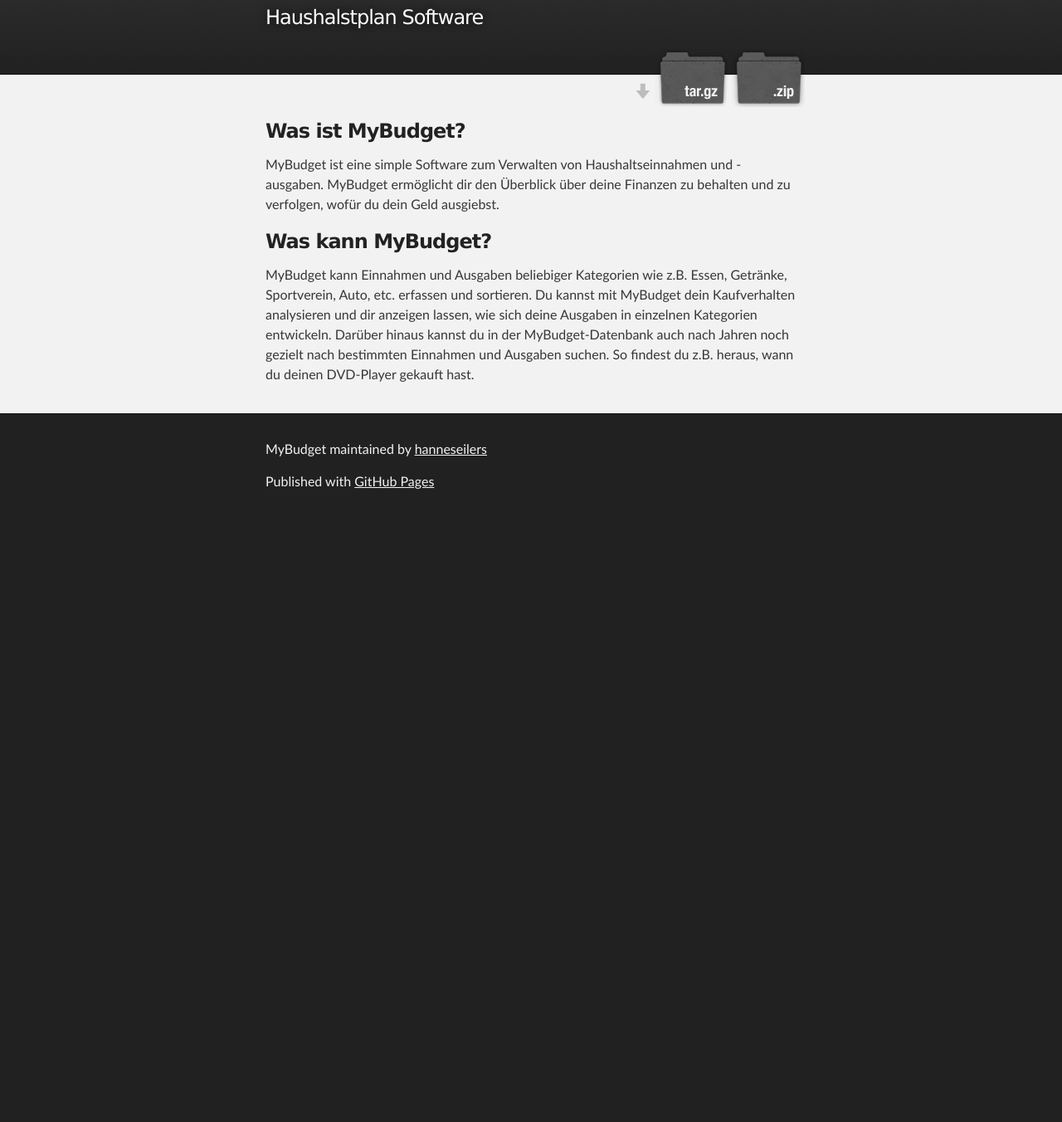
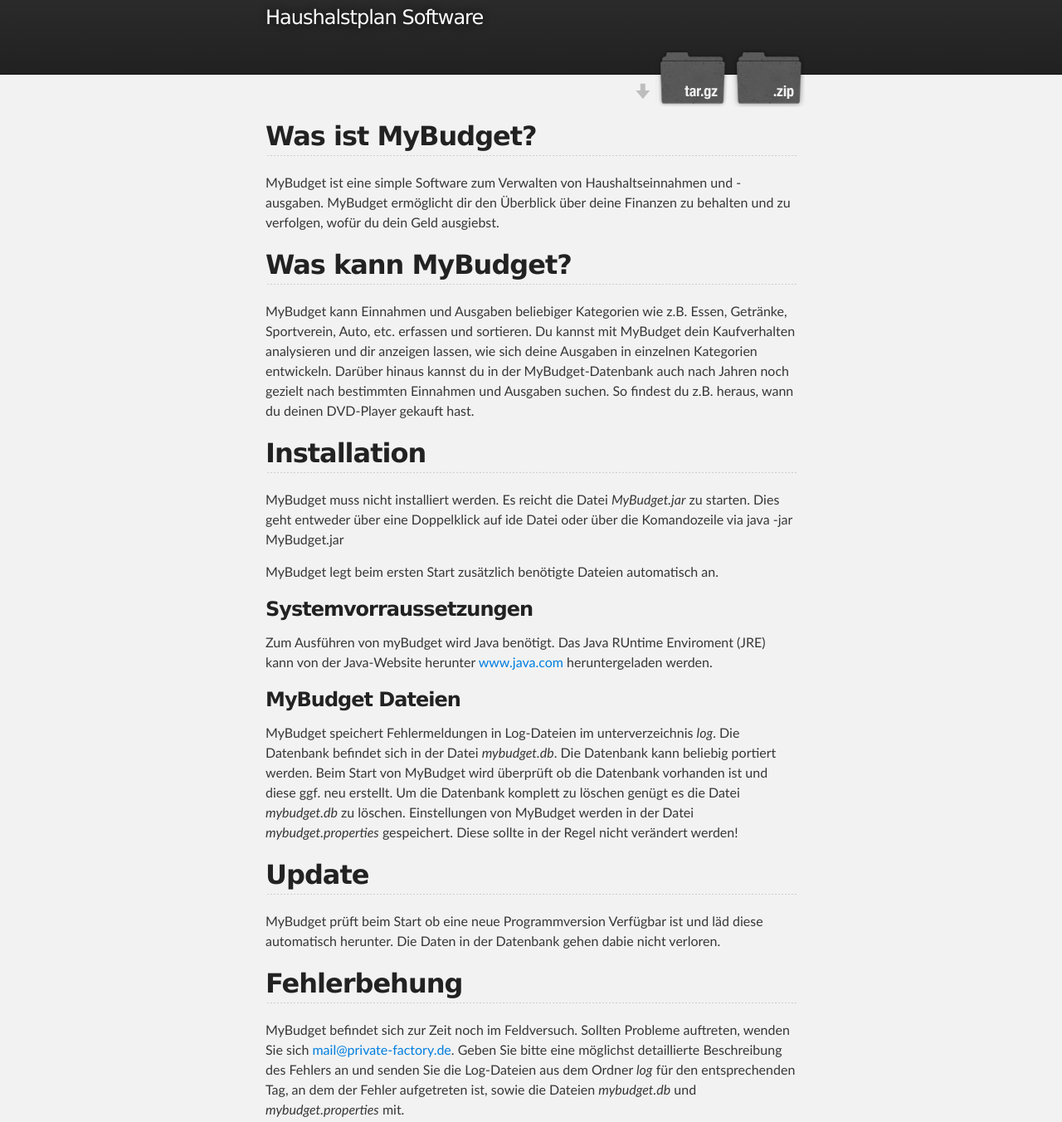
Before and after one commit to hanneseilers/MyBudget, a plain HTML site: page index.html in a window 1280 px wide. Shown: the part 120-1472 px from the top of the page at 83% size. Before the commit the page ends 800 px from the top, so only its background shows below. Drawn offline with Linux system fonts and the light colour scheme.

Commit message:
Create gh-pages branch via GitHub

```diff
--- a/index.html
+++ b/index.html
@@ -31,16 +31,49 @@
     <!-- MAIN CONTENT -->
     <div id="main_content_wrap" class="outer">
       <section id="main_content" class="inner">
-        <h3>
-<a name="was-ist-mybudget" class="anchor" href="#was-ist-mybudget"><span class="octicon octicon-link"></span></a>Was ist MyBudget?</h3>
+        <h2>
+<a name="was-ist-mybudget" class="anchor" href="#was-ist-mybudget"><span class="octicon octicon-link"></span></a>Was ist MyBudget?</h2>
 
 <p>MyBudget ist eine simple Software zum Verwalten von Haushaltseinnahmen und - ausgaben.
 MyBudget ermöglicht dir den Überblick über deine Finanzen zu behalten und zu verfolgen, wofür du dein Geld ausgiebst.</p>
 
-<h3>
-<a name="was-kann-mybudget" class="anchor" href="#was-kann-mybudget"><span class="octicon octicon-link"></span></a>Was kann MyBudget?</h3>
+<h2>
+<a name="was-kann-mybudget" class="anchor" href="#was-kann-mybudget"><span class="octicon octicon-link"></span></a>Was kann MyBudget?</h2>
 
 <p>MyBudget kann Einnahmen und Ausgaben beliebiger Kategorien wie z.B. Essen, Getränke, Sportverein, Auto, etc. erfassen und sortieren. Du kannst mit MyBudget dein Kaufverhalten analysieren und dir anzeigen lassen, wie sich deine Ausgaben in einzelnen Kategorien entwickeln. Darüber hinaus kannst du in der MyBudget-Datenbank auch nach Jahren noch gezielt nach bestimmten Einnahmen und Ausgaben suchen. So findest du z.B. heraus, wann du deinen DVD-Player gekauft hast.</p>
+
+<h2>
+<a name="installation" class="anchor" href="#installation"><span class="octicon octicon-link"></span></a>Installation</h2>
+
+<p>MyBudget muss nicht installiert werden. Es reicht die Datei <em>MyBudget.jar</em> zu starten.
+Dies geht entweder über eine Doppelklick auf ide Datei oder über die Komandozeile via
+    java -jar MyBudget.jar</p>
+
+<p>MyBudget legt beim ersten Start zusätzlich benötigte Dateien automatisch an.</p>
+
+<h3>
+<a name="systemvorraussetzungen" class="anchor" href="#systemvorraussetzungen"><span class="octicon octicon-link"></span></a>Systemvorraussetzungen</h3>
+
+<p>Zum Ausführen von myBudget wird Java benötigt. Das Java RUntime Enviroment (JRE) kann von der Java-Website herunter <a href="http://www.java.com">www.java.com</a> heruntergeladen werden.</p>
+
+<h3>
+<a name="mybudget-dateien" class="anchor" href="#mybudget-dateien"><span class="octicon octicon-link"></span></a>MyBudget Dateien</h3>
+
+<p>MyBudget speichert Fehlermeldungen in Log-Dateien im unterverzeichnis <em>log</em>.
+Die Datenbank befindet sich in der Datei <em>mybudget.db</em>. Die Datenbank kann beliebig portiert werden.
+Beim Start von MyBudget wird überprüft ob die Datenbank vorhanden ist und diese ggf. neu erstellt. Um die Datenbank komplett zu löschen genügt es die Datei <em>mybudget.db</em> zu löschen.
+Einstellungen von MyBudget werden in der Datei <em>mybudget.properties</em> gespeichert. Diese sollte in der Regel nicht verändert werden!</p>
+
+<h2>
+<a name="update" class="anchor" href="#update"><span class="octicon octicon-link"></span></a>Update</h2>
+
+<p>MyBudget prüft beim Start ob eine neue Programmversion Verfügbar ist und läd diese automatisch herunter.
+Die Daten in der Datenbank gehen dabie nicht verloren.</p>
+
+<h2>
+<a name="fehlerbehung" class="anchor" href="#fehlerbehung"><span class="octicon octicon-link"></span></a>Fehlerbehung</h2>
+
+<p>MyBudget befindet sich zur Zeit noch im Feldversuch. Sollten Probleme auftreten, wenden Sie sich <a href="mailto:mail@private-factory.de">mail@private-factory.de</a>. Geben Sie bitte eine möglichst detaillierte Beschreibung des Fehlers an und senden Sie die Log-Dateien aus dem Ordner <em>log</em> für den entsprechenden Tag, an dem der Fehler aufgetreten ist, sowie die Dateien <em>mybudget.db</em> und <em>mybudget.properties</em> mit.</p>
       </section>
     </div>
 
```
Also changed, not shown: params.json (+1 -1 lines).
